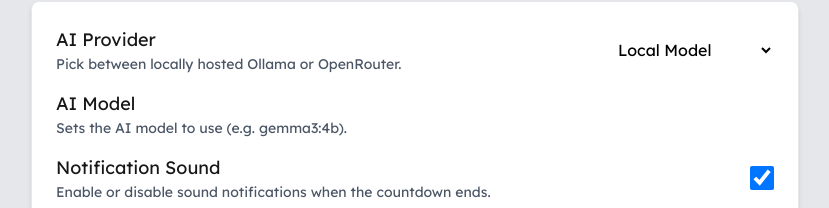
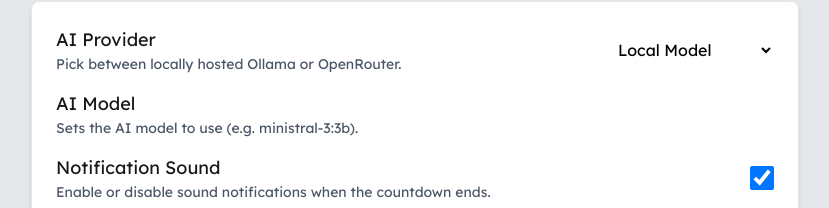
Before and after one commit to mrrfv/workout-buddy-web, a Next.js app in the folder web/: page /get-started in a window 1280 px wide. Shown: the part 1120-1328 px from the top of the page, without its empty margins (225-1054 px from the left). Built offline with nearby package versions, Linux system fonts and the light colour scheme.

Commit message:
refactor: Code cleanup

```diff
--- a/web/src/app/get-started/page.tsx
+++ b/web/src/app/get-started/page.tsx
@@ -4,7 +4,6 @@ import Image from 'next/image'
 import { SettingsComponent } from '../settings/component';
 import { useState } from 'react';
 import { generateText } from 'ai';
-import { createOllama } from 'ai-sdk-ollama';
 import { useSettings } from '@/context/SettingsContext';
 import Link from 'next/link';
 import { getAI } from '../helpers';
--- a/web/src/app/layout.tsx
+++ b/web/src/app/layout.tsx
@@ -2,7 +2,7 @@ import type { Metadata } from "next";
 import { Lexend } from "next/font/google";
 import "./globals.css";
 import Link from "next/link";
-import { SettingsProvider } from "../context/SettingsContext"; // <-- import
+import { SettingsProvider } from "../context/SettingsContext";
 
 const lexend = Lexend({
   subsets: ["latin"],
--- a/web/src/app/settings/component.tsx
+++ b/web/src/app/settings/component.tsx
@@ -69,7 +69,7 @@ export function SettingsComponent() {
             <div className="flex flex-row justify-between items-center mb-4">
                 <div>
                     <h2 className="text-lg font-medium">AI Model</h2>
-                    <p className="text-sm text-gray-600 dark:text-gray-400">Sets the AI model to use (e.g. gemma3:4b).</p>
+                    <p className="text-sm text-gray-600 dark:text-gray-400">Sets the AI model to use (e.g. ministral-3:3b).</p>
                 </div>
                 <input
                     type="text"
--- a/web/src/app/vars.ts
+++ b/web/src/app/vars.ts
@@ -1,4 +1,4 @@
-export const system_prompt = `You are a highly specialized visual reasoning model. Your task is to analyze **three desktop screenshots**, taken within **\~2 seconds** of each other, and determine **if a visible countdown**—typically a numeric timer (e.g., 60, 59, 58...)—is present **in the content** of what may be a workout video.
+export const system_prompt = `You are a highly specialized visual reasoning model. Your task is to analyze **three desktop screenshots**, taken within seconds of each other, and determine **if a visible countdown**—typically a numeric timer (e.g., 60, 59, 58...)—is present **in the content** of what may be a workout video.
 
 Instructions:
 
--- a/web/src/app/workout/page.tsx
+++ b/web/src/app/workout/page.tsx
@@ -3,7 +3,6 @@
 import { useState, useRef, useEffect } from 'react';
 import { system_prompt } from '../vars';
 import { generateObject } from 'ai';
-import { createOllama } from 'ai-sdk-ollama';
 import z from 'zod';
 import { useSettings } from '@/context/SettingsContext';
 import useSound from 'use-sound';
@@ -20,11 +19,10 @@ export default function Home() {
   const aiRef = useRef(getAI(settings));
   const [playSound] = useSound("/ding.mp3");
 
-  // Check if all settings are configured
-  const settingsConfigured = settings.aiProvider && settings.aiModel;
-
   // Start screen capture
   const startCapturing = async () => {
+    // Check if all settings are configured
+    const settingsConfigured = settings.aiProvider && settings.aiModel;
     if (!settingsConfigured) {
       alert("Please configure your settings before starting screen capture.");
       return;
```
